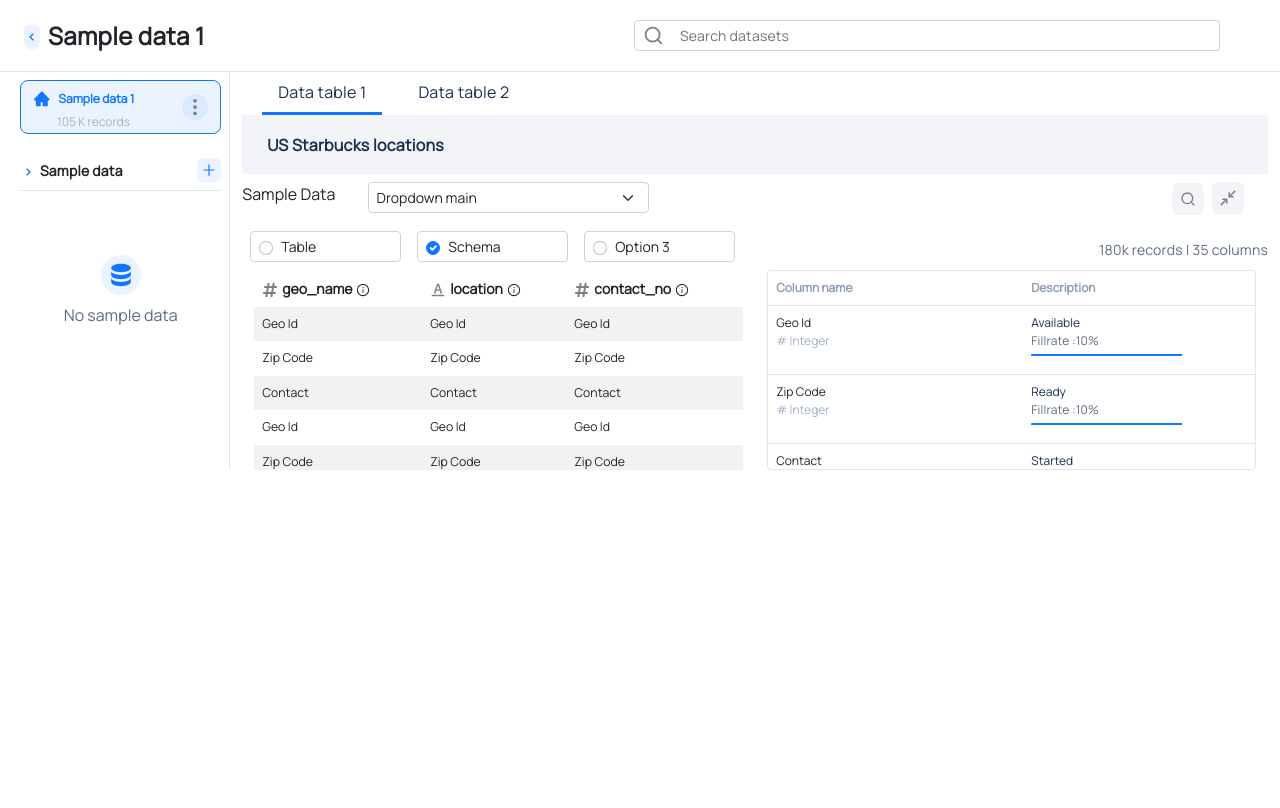
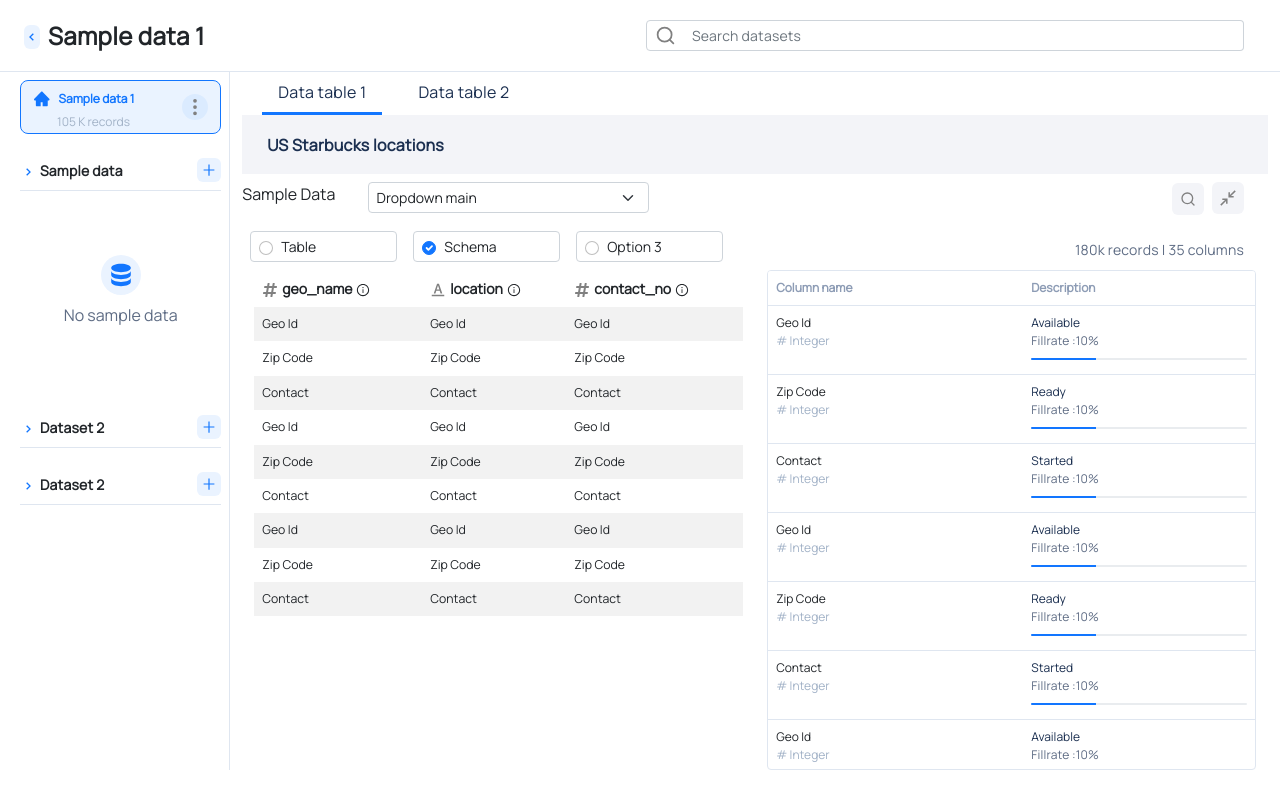
Before and after one commit to shrestha-suvha/grepsr-assessment, a React (Create React App) app: page / in a window 1280 px wide. Shown: the top 808 px of the page. Built offline with nearby package versions, Linux system fonts and the light colour scheme.

Commit message:
design fixes

```diff
--- a/src/App.tsx
+++ b/src/App.tsx
@@ -15,8 +15,8 @@ import DataList from './components/DataList';
 
 function App() {
   return (
-    <Container fluid className="">
-      <Row className="top-nav ps-4 pe-5 d-flex justify-content-start align-items-center border-bottom">
+    <Container fluid>
+      <Row className="top-nav ps-4 pe-4 d-flex justify-content-start align-items-center border-bottom">
         <Col className="ps-0 ">
           <div className="rounded-2 d-inline-flex  justify-content-center  align-items-center top-nav__back-arrow">
             <BiChevronLeft size="1em" color="#1276ff" />
@@ -38,7 +38,7 @@ function App() {
         </Col>
       </Row>
       <Row>
-        <Col className={'col-sm-2 pe-0 m-2'}>
+        <Col className="col-sm-2 pe-0 m-2">
           <div className="side_nav">
             <div className="d-flex  justify-content-between  px-1 py-1 side_nav__item--active">
               <div className="ms-2">
@@ -64,10 +64,25 @@ function App() {
               </div>
               <div className="pt-2">No sample data</div>
             </div>
+            <div className="d-flex  justify-content-between align-items-center border-bottom pb-2 mt-4">
+              <span>
+                <BiChevronRight size={'1em'} className="side_nav__icon--expand" />
+                <span className="side_nav__item-title ps-1 ">Dataset 2 </span>
+              </span>
+              <AiOutlinePlus className="side_nav__icon--add" />
+            </div>
+            <div className="d-flex  justify-content-between align-items-center border-bottom pb-2 mt-4">
+              <span>
+                <BiChevronRight size={'1em'} className="side_nav__icon--expand" />
+
+                <span className="side_nav__item-title ps-1 ">Dataset 2 </span>
+              </span>
+              <AiOutlinePlus className="side_nav__icon--add" />
+            </div>
           </div>
         </Col>
 
-        <Col className="border-start ">
+        <Col className="border-start">
           <Row>
             <Col>
               <Tabs variant="pills" defaultActiveKey="tableOne" transition={false} id="data-table-detail">
@@ -139,9 +154,9 @@ function App() {
                 </span>
               </Col>
             </Col>
-            <Col className="d-flex justify-content-end records mt-3">180k records | 35 columns</Col>
+            <Col className="d-flex justify-content-end records mt-3 me-4">180k records | 35 columns</Col>
           </Row>
-
+          <Row></Row>
           <DataList />
         </Col>
       </Row>
--- a/src/components/DataList/index.tsx
+++ b/src/components/DataList/index.tsx
@@ -55,9 +55,8 @@ const DataList: FC = () => {
             </Table>
           </div>
         </Col>
-
         <Col>
-          <div className="table-wrapper border rounded-1">
+          <div className="table-wrapper border rounded-1 ">
             <Table className="fs-esm ">
               <thead>
                 <tr>
@@ -80,9 +79,8 @@ const DataList: FC = () => {
                       <Row>
                         <Col>
                           <div style={{ color: '#1B2F50' }}>{item?.description}</div>
-                          <span className="fill-rate">Fillrate :10%</span>
-
-                          <ProgressBar now={70} visuallyHidden className="bg-transparent" />
+                          <span className="fill-rate ">Fillrate :10%</span>
+                          <ProgressBar now={30} max={100} className="mt-2" />
                         </Col>
                       </Row>
                     </td>
--- a/src/sass/layout/_global.scss
+++ /dev/null
@@ -1,4 +0,0 @@
-body {
-  overflow: hidden;
-  height: 100vh;
-}
--- a/src/sass/layout/_table.scss
+++ b/src/sass/layout/_table.scss
@@ -46,10 +46,8 @@
 .form-check-input[type='checkbox'] {
   border-radius: 1em !important;
 }
-
-.progress-bar {
-  height: 2px;
-  margin-top: 4px;
+.progress {
+  height: 2px !important;
 }
 
 .table__icon--hash {
@@ -64,7 +62,7 @@
 
 .table-wrapper {
   overflow: auto;
-  max-height: 200px;
+  max-height: calc(100vh - 300px);
   overflow-x: hidden;
 }
 
--- a/src/sass/layout/index.scss
+++ b/src/sass/layout/index.scss
@@ -1,4 +1,3 @@
-@import 'global';
 @import 'nav';
 @import 'side-nav';
 @import 'table';
```
